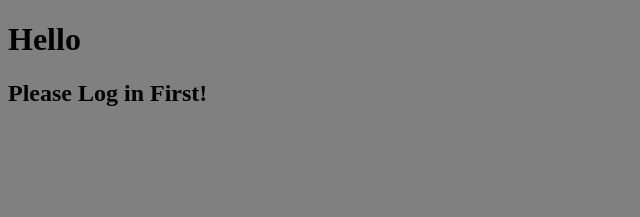
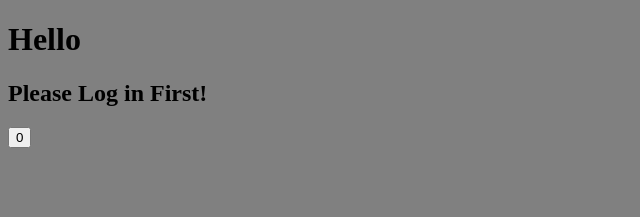
Before and after one commit to Eran2001/react-course, a React (Vite) app: page / in a window 1280 px wide. Shown: the top 217 px of the page, without its empty margins (0-640 px from the left). Built offline with nearby package versions, Linux system fonts and the light colour scheme.

Commit message:
test useState

```diff
--- a/src/App.jsx
+++ b/src/App.jsx
@@ -1,10 +1,14 @@
+import { useState } from "react";
 import User from "./User";
 
 const App = () => {
+  const [count, setCount] = useState(0);
+
   return (
     <div>
       <h1>Hello</h1>
       <User isLoggedIn={false} />
+      <button onClick={() => setCount((prev) => prev + 1)}>{count}</button>
     </div>
   );
 };
```
